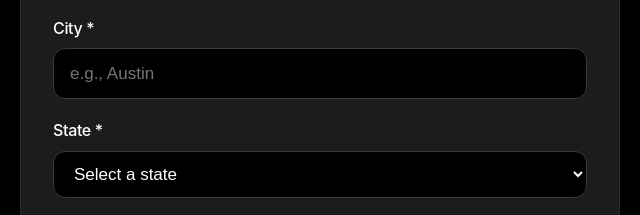
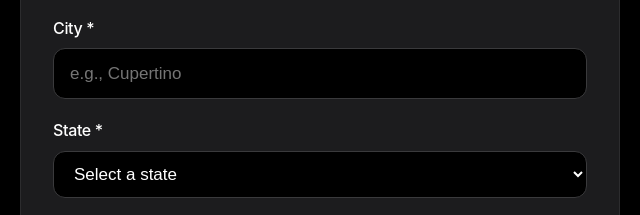
Before and after one commit to k-yleyoung/k-yleyoung.github.io, a website: page src/hotspot-request.html in a window 1280 px wide. Shown: the part 323-538 px from the top of the page, 320-960 px from the left. Drawn offline with Linux system fonts and the light colour scheme.

Commit message:
Update city placeholder to Cupertino in hotspot request form

```diff
--- a/src/hotspot-request.html
+++ b/src/hotspot-request.html
@@ -73,7 +73,7 @@
 
       <div class="form-group">
         <label for="city">City *</label>
-        <input type="text" id="city" name="city" class="form-control" placeholder="e.g., Austin" required>
+        <input type="text" id="city" name="city" class="form-control" placeholder="e.g., Cupertino" required>
       </div>
 
       <div class="form-group">
```
